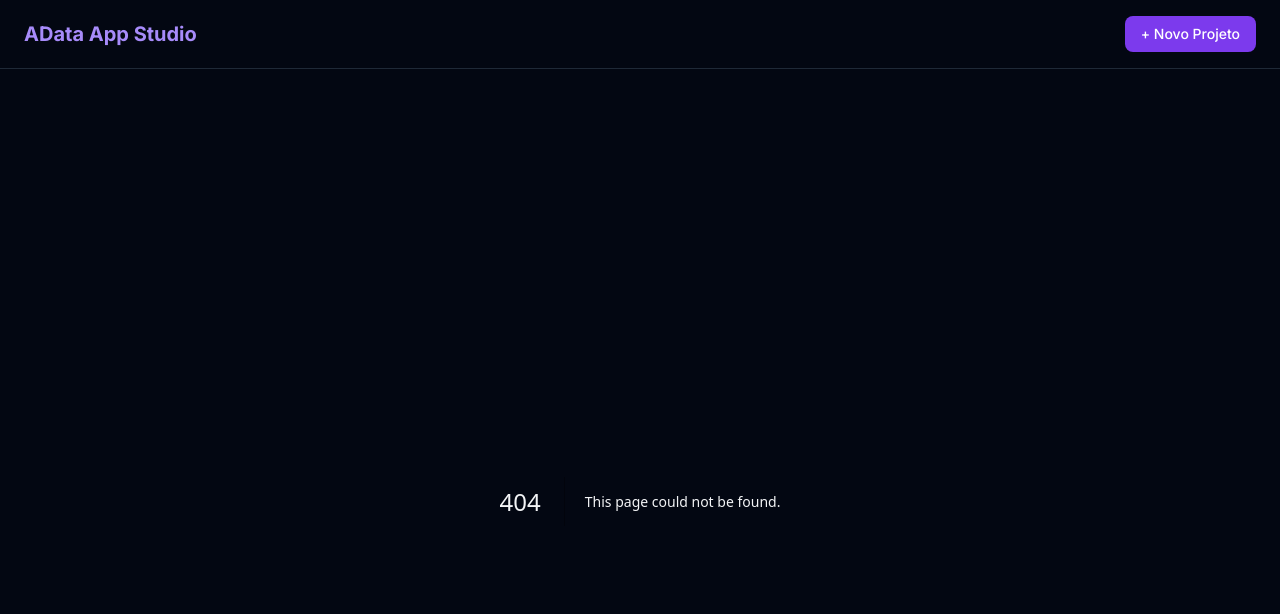
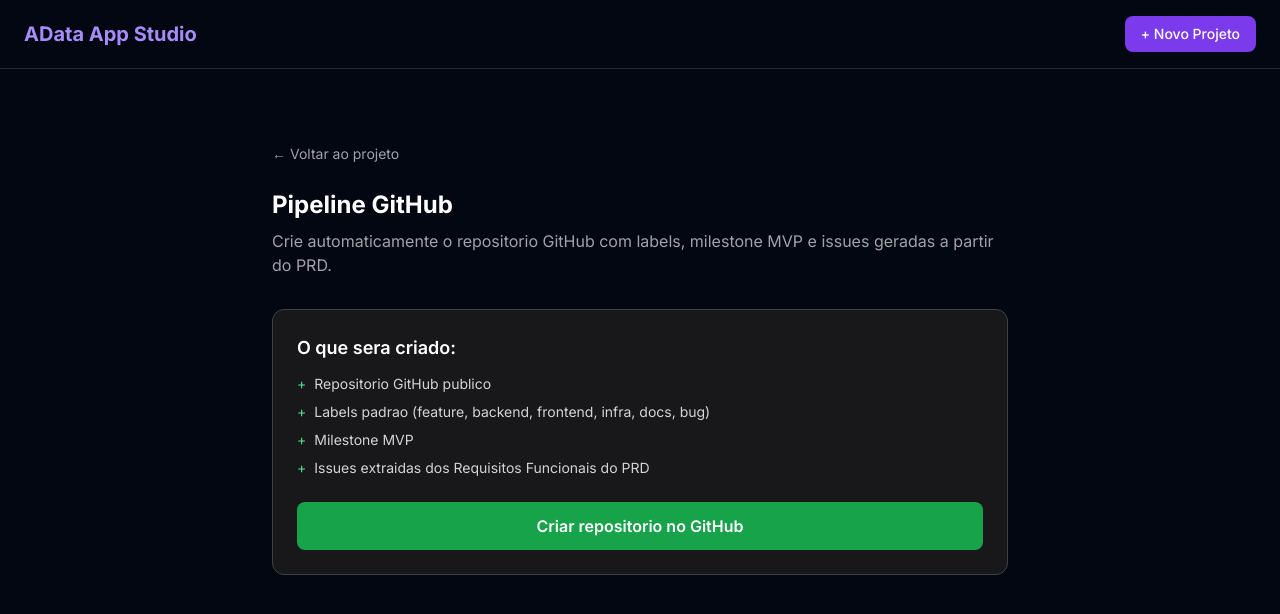
Before and after one commit to AD-Thiago/adata-app-studio, a Next.js app in the folder apps/web/: page /projects/1/github in a window 1280 px wide. Before the commit this address had no page. Shown: the top 614 px of the page. Built offline with nearby package versions, Linux system fonts and the light colour scheme.

Commit message:
Add GitHubPage component for repository creation

```diff
--- /dev/null
+++ b/apps/web/app/projects/[id]/github/page.tsx
@@ -0,0 +1,169 @@
+'use client'
+
+import { useState } from 'react'
+import { useParams, useRouter } from 'next/navigation'
+import Link from 'next/link'
+
+interface GitHubResult {
+  repo_name: string
+  repo_url: string
+  labels_count: number
+  milestone: string
+  issues_count: number
+  issues: Array<{ title: string; url?: string; number?: number }>
+}
+
+export default function GitHubPage() {
+  const params = useParams()
+  const router = useRouter()
+  const id = params.id as string
+  const API = process.env.NEXT_PUBLIC_API_URL || 'http://localhost:8000'
+
+  const [loading, setLoading] = useState(false)
+  const [result, setResult] = useState<GitHubResult | null>(null)
+  const [error, setError] = useState<string | null>(null)
+  const [logs, setLogs] = useState<string[]>([])
+
+  const appendLog = (msg: string) => setLogs(prev => [...prev, msg])
+
+  const handleCreate = async () => {
+    setLoading(true)
+    setError(null)
+    setLogs([])
+    appendLog('Iniciando criacao do repositorio GitHub...')
+
+    try {
+      appendLog('Chamando pipeline de criacao...')
+      const res = await fetch(`${API}/pipeline/${id}/create-github-repo`, {
+        method: 'POST',
+      })
+
+      if (!res.ok) {
+        const err = await res.json()
+        throw new Error(err.detail || 'Erro ao criar repositorio')
+      }
+
+      const data: GitHubResult = await res.json()
+      appendLog(`Repositorio criado: ${data.repo_url}`)
+      appendLog(`Labels criadas: ${data.labels_count}`)
+      appendLog(`Milestone: ${data.milestone}`)
+      appendLog(`Issues criadas: ${data.issues_count}`)
+      setResult(data)
+    } catch (err: any) {
+      setError(err.message)
+      appendLog(`Erro: ${err.message}`)
+    } finally {
+      setLoading(false)
+    }
+  }
+
+  return (
+    <main className="max-w-3xl mx-auto px-4 py-10">
+      <div className="mb-6">
+        <Link href={`/projects/${id}`} className="text-zinc-400 hover:text-white text-sm">
+          &larr; Voltar ao projeto
+        </Link>
+      </div>
+
+      <h1 className="text-2xl font-bold text-white mb-2">Pipeline GitHub</h1>
+      <p className="text-zinc-400 mb-8">
+        Crie automaticamente o repositorio GitHub com labels, milestone MVP e issues geradas a partir do PRD.
+      </p>
+
+      {!result && (
+        <div className="bg-zinc-900 border border-zinc-700 rounded-xl p-6 mb-6">
+          <h2 className="text-lg font-semibold text-white mb-3">O que sera criado:</h2>
+          <ul className="space-y-2 text-zinc-300 text-sm">
+            <li className="flex items-center gap-2"><span className="text-green-400">+</span> Repositorio GitHub publico</li>
+            <li className="flex items-center gap-2"><span className="text-green-400">+</span> Labels padrao (feature, backend, frontend, infra, docs, bug)</li>
+            <li className="flex items-center gap-2"><span className="text-green-400">+</span> Milestone MVP</li>
+            <li className="flex items-center gap-2"><span className="text-green-400">+</span> Issues extraidas dos Requisitos Funcionais do PRD</li>
+          </ul>
+
+          <button
+            onClick={handleCreate}
+            disabled={loading}
+            className="mt-6 w-full bg-green-600 hover:bg-green-500 disabled:opacity-50 disabled:cursor-not-allowed text-white font-semibold py-3 rounded-lg transition-colors"
+          >
+            {loading ? 'Criando repositorio...' : 'Criar repositorio no GitHub'}
+          </button>
+
+          {error && (
+            <div className="mt-4 bg-red-900/40 border border-red-700 rounded-lg p-3 text-red-300 text-sm">
+              {error}
+            </div>
+          )}
+        </div>
+      )}
+
+      {logs.length > 0 && (
+        <div className="bg-black border border-zinc-700 rounded-xl p-4 mb-6 font-mono text-sm">
+          <p className="text-zinc-500 text-xs mb-2">LOG</p>
+          {logs.map((log, i) => (
+            <p key={i} className="text-green-400">&gt; {log}</p>
+          ))}
+        </div>
+      )}
+
+      {result && (
+        <div className="space-y-4">
+          <div className="bg-green-900/20 border border-green-700 rounded-xl p-6">
+            <h2 className="text-xl font-bold text-green-400 mb-1">Repositorio criado com sucesso!</h2>
+            <p className="text-zinc-300 text-sm mb-4">Seu projeto esta no GitHub com tudo configurado.</p>
+
+            <a
+              href={result.repo_url}
+              target="_blank"
+              rel="noopener noreferrer"
+              className="inline-flex items-center gap-2 bg-white text-black font-semibold px-4 py-2 rounded-lg hover:bg-zinc-100 transition-colors text-sm"
+            >
+              Abrir no GitHub &rarr;
+            </a>
+          </div>
+
+          <div className="grid grid-cols-3 gap-4">
+            <div className="bg-zinc-900 border border-zinc-700 rounded-xl p-4 text-center">
+              <p className="text-3xl font-bold text-white">{result.labels_count}</p>
+              <p className="text-zinc-400 text-sm mt-1">Labels</p>
+            </div>
+            <div className="bg-zinc-900 border border-zinc-700 rounded-xl p-4 text-center">
+              <p className="text-3xl font-bold text-white">1</p>
+              <p className="text-zinc-400 text-sm mt-1">Milestone</p>
+            </div>
+            <div className="bg-zinc-900 border border-zinc-700 rounded-xl p-4 text-center">
+              <p className="text-3xl font-bold text-white">{result.issues_count}</p>
+              <p className="text-zinc-400 text-sm mt-1">Issues</p>
+            </div>
+          </div>
+
+          <div className="bg-zinc-900 border border-zinc-700 rounded-xl p-6">
+            <h3 className="text-white font-semibold mb-3">Issues criadas</h3>
+            <ul className="space-y-2">
+              {result.issues.map((issue, i) => (
+                <li key={i} className="flex items-start gap-2 text-sm">
+                  <span className="text-zinc-500 mt-0.5">#{issue.number || i + 1}</span>
+                  {issue.url ? (
+                    <a href={issue.url} target="_blank" rel="noopener noreferrer" className="text-blue-400 hover:underline">
+                      {issue.title}
+                    </a>
+                  ) : (
+                    <span className="text-zinc-300">{issue.title}</span>
+                  )}
+                </li>
+              ))}
+            </ul>
+          </div>
+
+          <div className="flex gap-3 pt-2">
+            <Link
+              href={`/projects/${id}`}
+              className="flex-1 text-center bg-zinc-800 hover:bg-zinc-700 text-white font-medium py-2 rounded-lg transition-colors text-sm"
+            >
+              Ver projeto
+            </Link>
+          </div>
+        </div>
+      )}
+    </main>
+  )
+}
```
